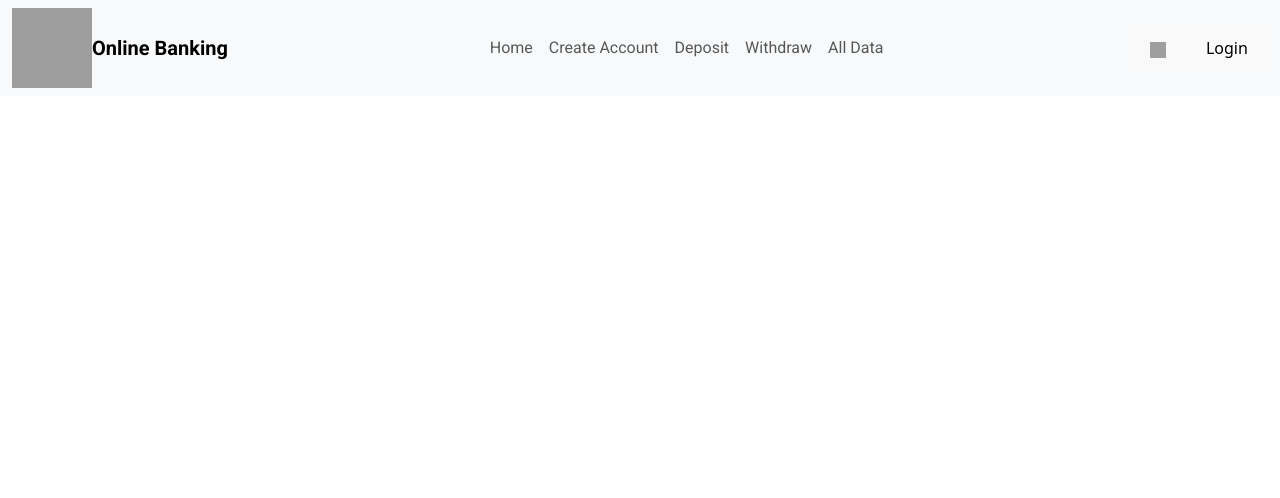
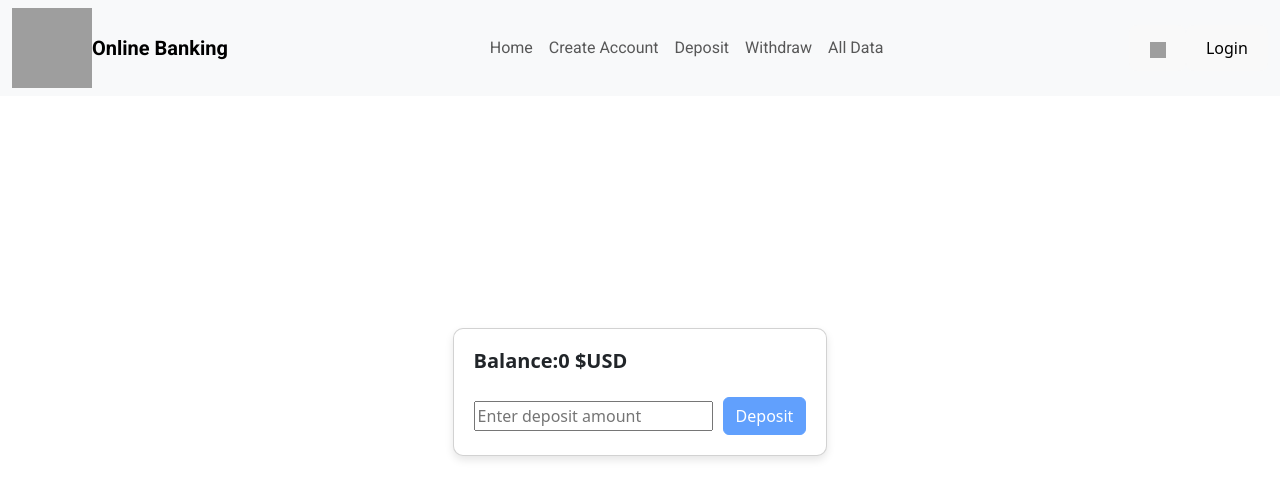
Before and after one commit to mabass2110/Front-End-WebApp, a React (Vite) app: page /deposit in a window 1280 px wide. Shown: the top 498 px of the page. Built offline with nearby package versions, Linux system fonts and the light colour scheme; grey boxes are pictures that could not be loaded.

Commit message:
adding deposit route

```diff
--- a/src/router.jsx
+++ b/src/router.jsx
@@ -3,6 +3,7 @@ import { BrowserRouter,Routes, Route} from "react-router-dom";
 import HomePage from "./homepage";
 import CreateAccount from "./createaccount";
 import Navigation from "./navbar";
+import Deposit from "./deposit";
 
  //Routers component
 function Routers() {
@@ -12,6 +13,7 @@ function Routers() {
        <Routes>
          <Route path='/homepage' element={<HomePage/>}></Route>
          <Route path='/createaccount/' element={<CreateAccount/>} ></Route>
+         <Route path='/deposit/' element={<Deposit/>} ></Route>
        </Routes>
      </BrowserRouter>
  )
```
